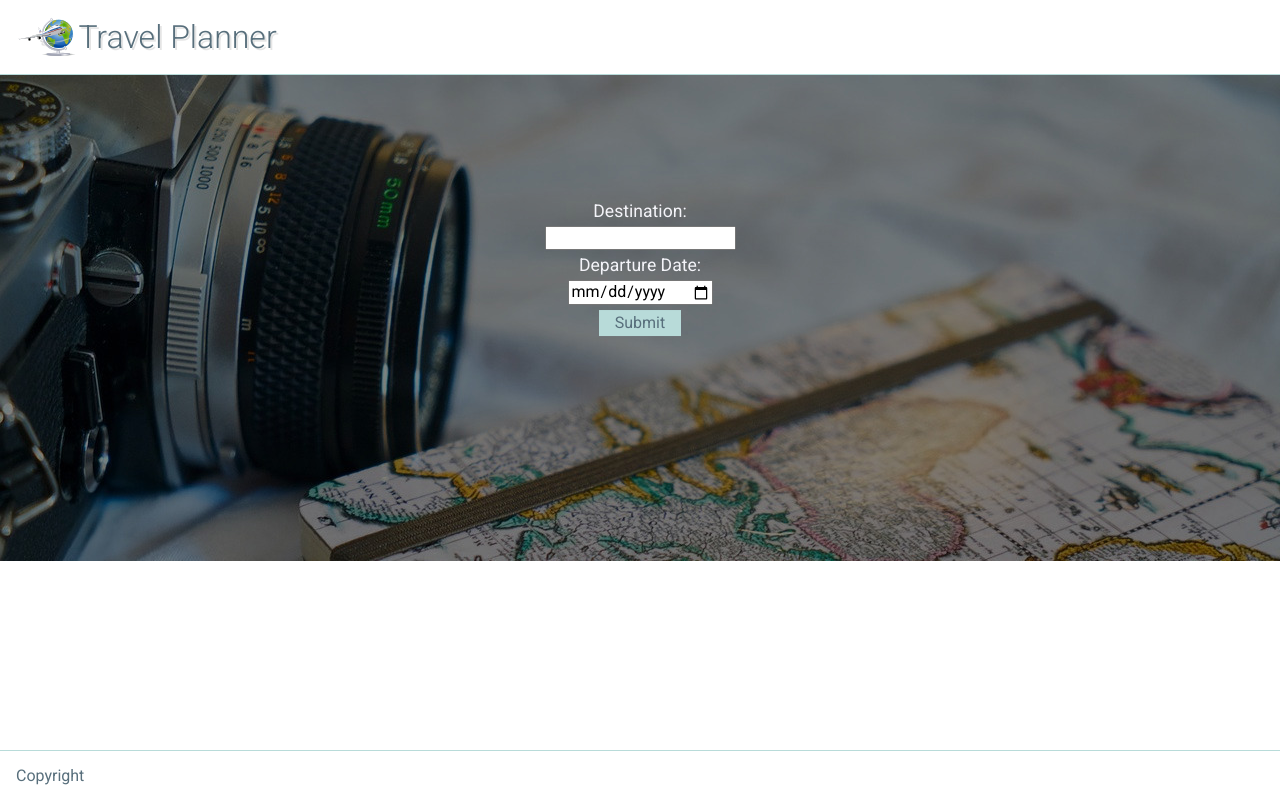
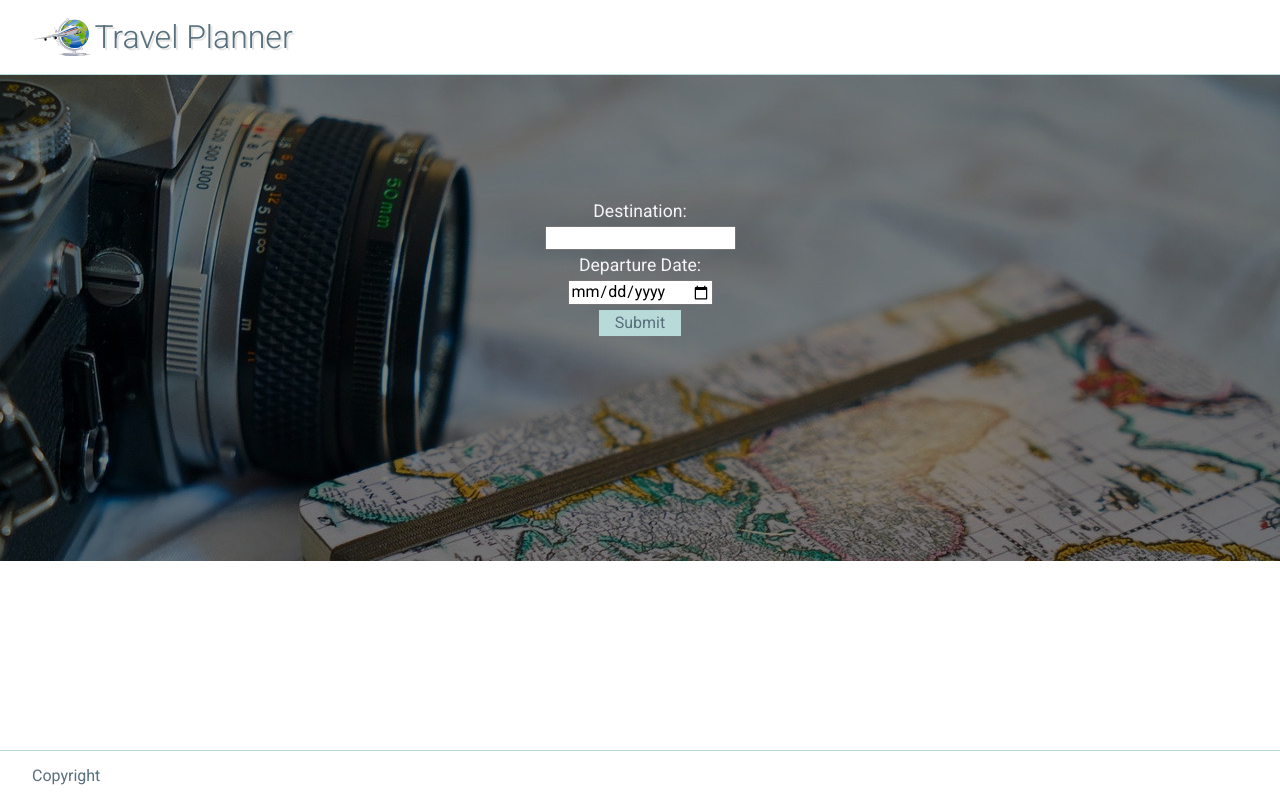
Before and after one commit to jefferygraham/FEND-Capstone-Travel-App, a website built with webpack: page src/client/views/index.html in a window 1280 px wide. Built offline with nearby package versions, Linux system fonts and the light colour scheme.

Commit message:
style: add styling

```diff
--- a/src/client/styles/base/_container.scss
+++ b/src/client/styles/base/_container.scss
@@ -1,3 +1,4 @@
 .container {
-    padding-left: 1rem;
+    padding-left: 2rem ;
+    padding-right: 2rem ;
 }
--- a/src/client/views/index.html
+++ b/src/client/views/index.html
@@ -24,7 +24,7 @@
             <input class="entry__submit" type="submit" value="Submit" onclick="return Client.handleSubmit(event)" onsubmit="return Client.handleSubmit(event)">
         </form>
     </section>
-    <section class="results">
+    <section class="results container">
         <div>
             <p id="results__date"></p>
             <p id="results__summary"></p>
```
